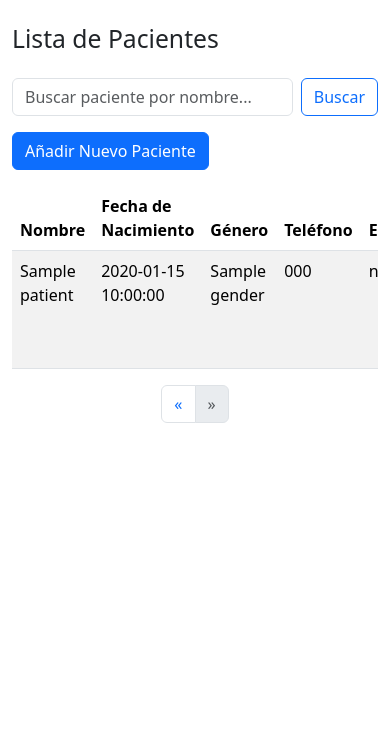
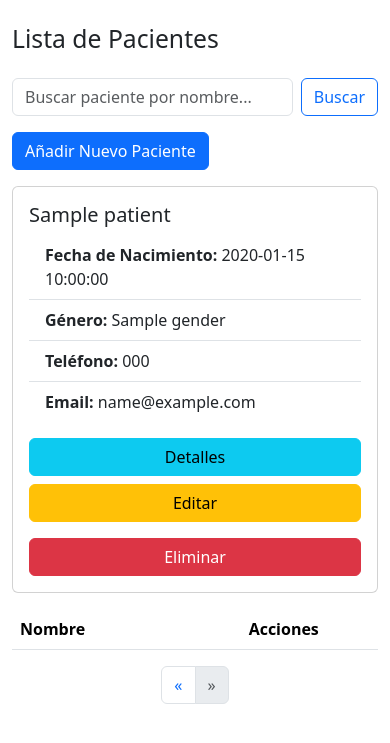
Before and after one commit to Exodo77/consultorio-gemas, a Flask app: template templates/index.html in a window 390 px wide. Shown: the part 56-799 px from the top of the page. Run offline with Flask 3, Linux system fonts and the light colour scheme; the template is opened without the code that fills it: most values are stand-ins (such as "Sample title", 1, 10 or a date in 2020); some libraries are stand-ins or nearby versions.

Commit message:
feat: Implement responsive patient list as cards for mobile

```diff
--- a/templates/index.html
+++ b/templates/index.html
@@ -23,23 +23,23 @@
         <thead>
             <tr>
                 <th>Nombre</th>
-                <th>Fecha de Nacimiento</th>
-                <th>Género</th>
-                <th>Teléfono</th>
-                <th>Email</th>
+                <th class="d-none d-md-table-cell">Fecha de Nacimiento</th> {# Ocultar en sm/xs #}
+                <th class="d-none d-md-table-cell">Género</th>           {# Ocultar en sm/xs #}
+                <th class="d-none d-md-table-cell">Teléfono</th>         {# Ocultar en sm/xs #}
+                <th class="d-none d-md-table-cell">Email</th>            {# Ocultar en sm/xs #}
                 <th class="text-center">Acciones</th>
             </tr>
         </thead>
         <tbody>
             {% for patient in patients %}
-            <tr>
+            {# Cada fila (tr) se convierte en un div en pantallas pequeñas #}
+            <tr class="d-none d-md-table-row"> {# La fila de tabla tradicional se oculta en sm/xs #}
                 <td>{{ patient.name }}</td>
                 <td>{{ patient.dob }}</td>
                 <td>{{ patient.gender }}</td>
                 <td>{{ patient.phone }}</td>
                 <td>{{ patient.email }}</td>
                 <td class="text-center">
-                    {# INICIO DE LA MODIFICACIÓN #}
                     <div class="d-flex flex-column flex-md-row justify-content-center align-items-center">
                         <a href="{{ url_for('patient_details', patient_id=patient.id) }}" class="btn btn-info btn-sm mb-1 me-md-1 w-100 w-md-auto">Detalles</a>
                         <a href="{{ url_for('edit_patient', patient_id=patient.id) }}" class="btn btn-warning btn-sm mb-1 me-md-1 w-100 w-md-auto">Editar</a>
@@ -47,9 +47,30 @@
                             <button type="submit" class="btn btn-danger btn-sm w-100" onclick="return confirm('¿Estás seguro de que quieres eliminar a este paciente y todos sus registros médicos? Esta acción es irreversible.');">Eliminar</button>
                         </form>
                     </div>
-                    {# FIN DE LA MODIFICACIÓN #}
                 </td>
             </tr>
+
+            {# Comienza la "Card" para pantallas pequeñas (visible solo en sm/xs) #}
+            <div class="card mb-3 d-md-none"> {# La card se oculta en md y superiores #}
+                <div class="card-body">
+                    <h5 class="card-title">{{ patient.name }}</h5>
+                    <ul class="list-group list-group-flush mb-3">
+                        <li class="list-group-item"><strong>Fecha de Nacimiento:</strong> {{ patient.dob }}</li>
+                        <li class="list-group-item"><strong>Género:</strong> {{ patient.gender }}</li>
+                        <li class="list-group-item"><strong>Teléfono:</strong> {{ patient.phone }}</li>
+                        <li class="list-group-item"><strong>Email:</strong> {{ patient.email }}</li>
+                    </ul>
+                    <div class="d-grid gap-2"> {# d-grid gap-2 para botones apilados en card #}
+                        <a href="{{ url_for('patient_details', patient_id=patient.id) }}" class="btn btn-info">Detalles</a>
+                        <a href="{{ url_for('edit_patient', patient_id=patient.id) }}" class="btn btn-warning">Editar</a>
+                        <form action="{{ url_for('delete_patient', patient_id=patient.id) }}" method="POST">
+                            <button type="submit" class="btn btn-danger w-100" onclick="return confirm('¿Estás seguro de que quieres eliminar a este paciente y todos sus registros médicos? Esta acción es irreversible.');">Eliminar</button>
+                        </form>
+                    </div>
+                </div>
+            </div>
+            {# Fin de la "Card" #}
+
             {% endfor %}
         </tbody>
     </table>
```
